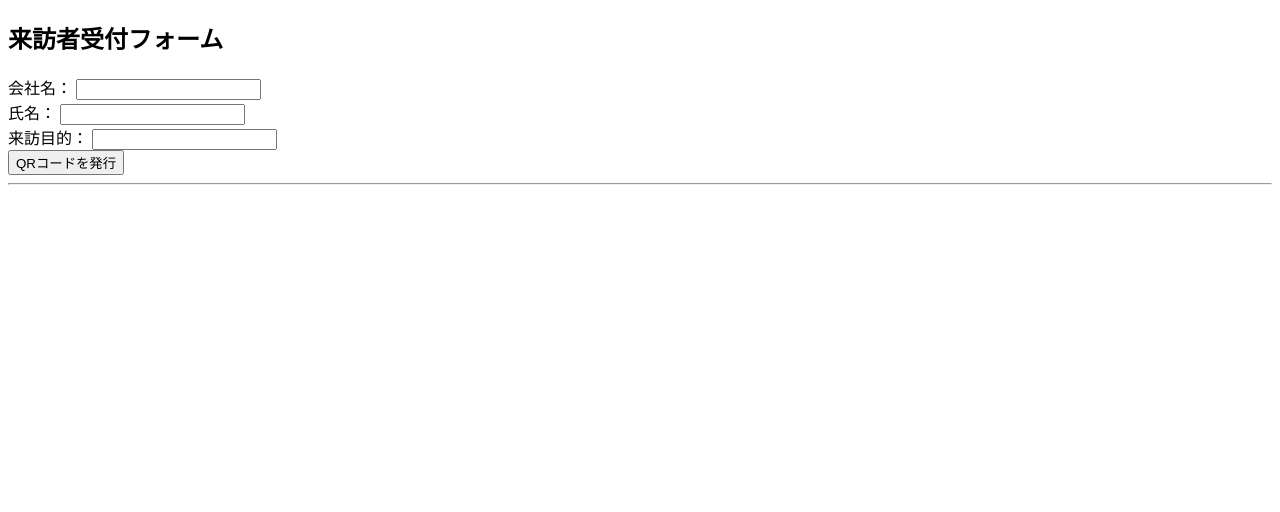
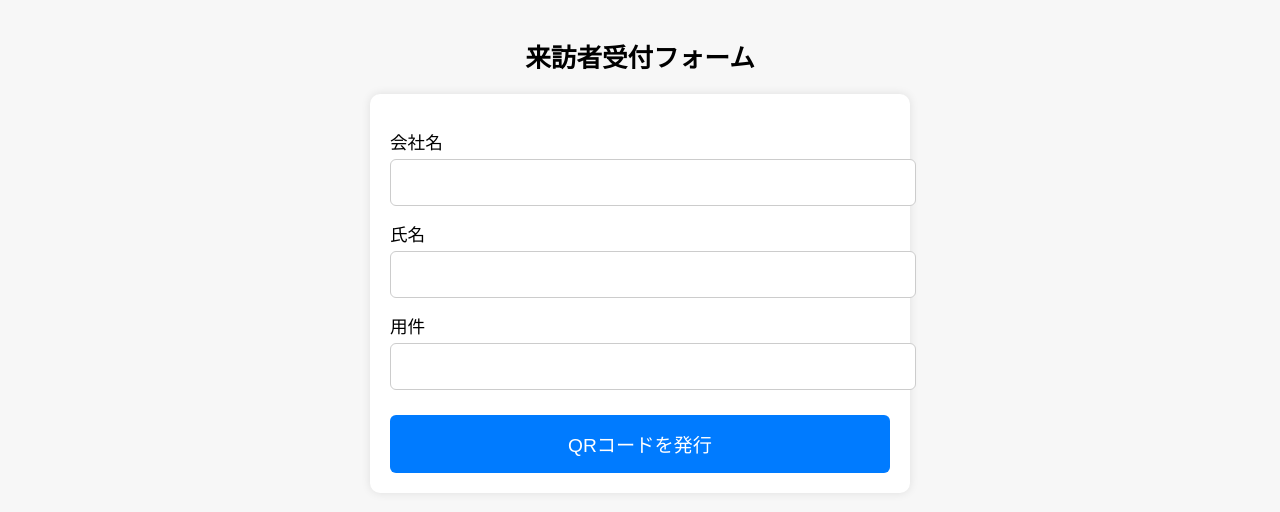
Before and after one commit to cosmos-8402/visitor-form, a Flask app: page / in a window 1280 px wide. Shown: the top 512 px of the page. Run offline with Flask 3, Linux system fonts and the light colour scheme.

Commit message:
Update index.html

```diff
--- a/templates/index.html
+++ b/templates/index.html
@@ -2,75 +2,101 @@
 <html lang="ja">
 <head>
     <meta charset="UTF-8">
+
+    <!-- ★スマホ最適化の最重要タグ -->
+    <meta name="viewport" content="width=device-width, initial-scale=1">
+
     <title>来訪者受付フォーム</title>
-    <script src="https://cdnjs.cloudflare.com/ajax/libs/qrcodejs/1.0.0/qrcode.min.js"></script>
+
+    <style>
+        body {
+            font-family: sans-serif;
+            margin: 0;
+            padding: 20px;
+            background: #f7f7f7;
+        }
+
+        h1 {
+            font-size: 1.6rem;
+            text-align: center;
+            margin-bottom: 20px;
+        }
+
+        .form-container {
+            background: white;
+            padding: 20px;
+            border-radius: 10px;
+            max-width: 500px;
+            margin: auto;
+            box-shadow: 0 0 10px rgba(0,0,0,0.1);
+        }
+
+        label {
+            font-size: 1.1rem;
+            display: block;
+            margin-top: 15px;
+        }
+
+        input, select {
+            width: 100%;
+            padding: 12px;
+            font-size: 1.1rem;
+            margin-top: 5px;
+            border-radius: 6px;
+            border: 1px solid #ccc;
+        }
+
+        button {
+            width: 100%;
+            padding: 15px;
+            margin-top: 25px;
+            font-size: 1.2rem;
+            background: #007bff;
+            color: white;
+            border: none;
+            border-radius: 6px;
+        }
+
+        button:active {
+            background: #0056c1;
+        }
+    </style>
 </head>
+
 <body>
+    <h1>来訪者受付フォーム</h1>
 
-<h2>来訪者受付フォーム</h2>
+    <div class="form-container">
+        <label>会社名</label>
+        <input id="company" type="text">
 
-<div>
-    <label>会社名：</label>
-    <input type="text" id="company">
-</div>
+        <label>氏名</label>
+        <input id="name" type="text">
 
-<div>
-    <label>氏名：</label>
-    <input type="text" id="name">
-</div>
-
-<div>
-    <label>来訪目的：</label>
-    <input type="text" id="purpose">
-</div>
+        <label>用件</label>
+        <input id="purpose" type="text">
 
         <button onclick="submitForm()">QRコードを発行</button>
-
-<hr>
-
-<div id="qrArea"></div>
+    </div>
 
     <script>
         function submitForm() {
-    const company = document.getElementById("company").value.trim();
-    const name = document.getElementById("name").value.trim();
-    const purpose = document.getElementById("purpose").value.trim();
-
-    if (!company || !name || !purpose) {
-        alert("全ての項目を入力してください");
-        return;
-    }
+            const data = {
+                company: document.getElementById("company").value,
+                name: document.getElementById("name").value,
+                purpose: document.getElementById("purpose").value
+            };
 
             fetch("/api/visitor", {
                 method: "POST",
-        headers: {"Content-Type": "application/json"},
-        body: JSON.stringify({
-            company: company,
-            name: name,
-            purpose: purpose
-        })
+                headers: { "Content-Type": "application/json" },
+                body: JSON.stringify(data)
             })
             .then(res => res.json())
-    .then(data => {
-
-        if (!data.visitor_id) {
-            alert("サーバーエラー：visitor_id が返されませんでした");
-            return;
-        }
-
-        document.getElementById("qrArea").innerHTML = "";
-        new QRCode(document.getElementById("qrArea"), {
-            text: data.visitor_id,
-            width: 200,
-            height: 200
+            .then(json => {
+                alert("受付完了：QRコードを受付に提示してください\nID: " + json.visitor_id);
             });
-    });
-
-    document.getElementById("company").value = "";
-    document.getElementById("name").value = "";
-    document.getElementById("purpose").value = "";
         }
     </script>
-
 </body>
 </html>
```
Lines whose indentation alone changed are shown as unchanged.
